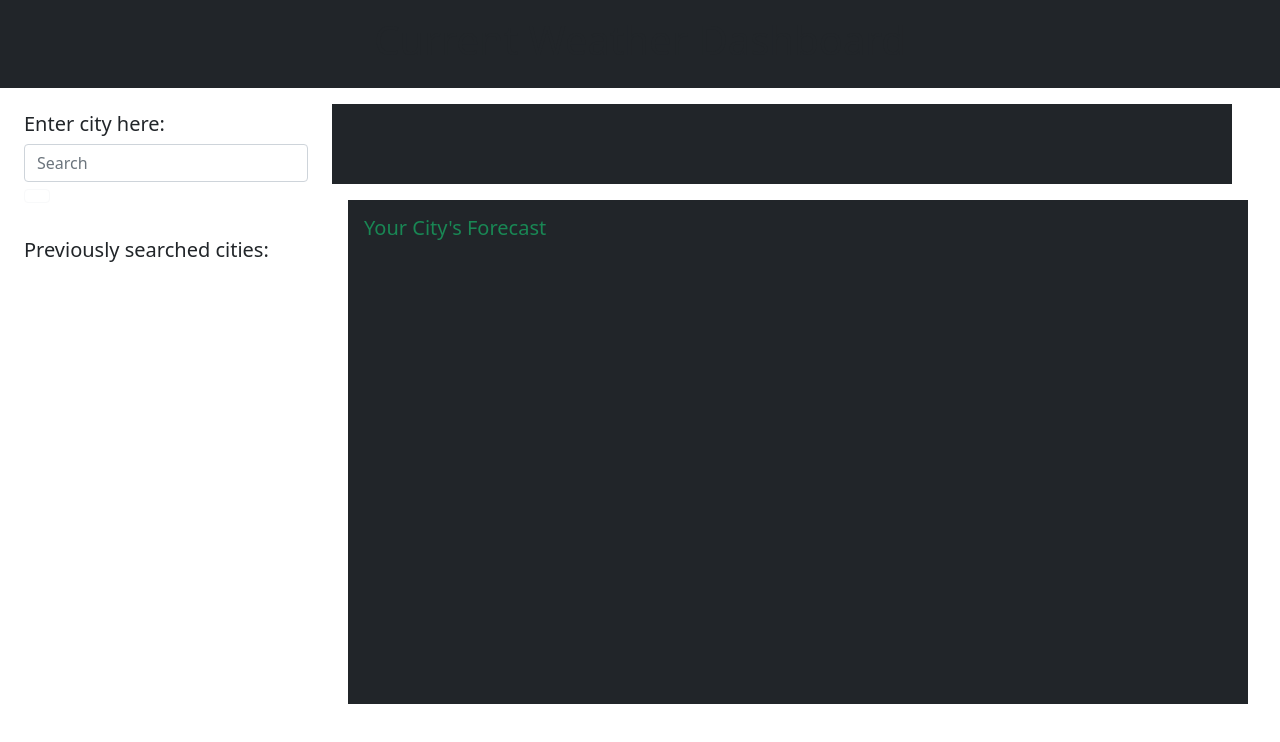
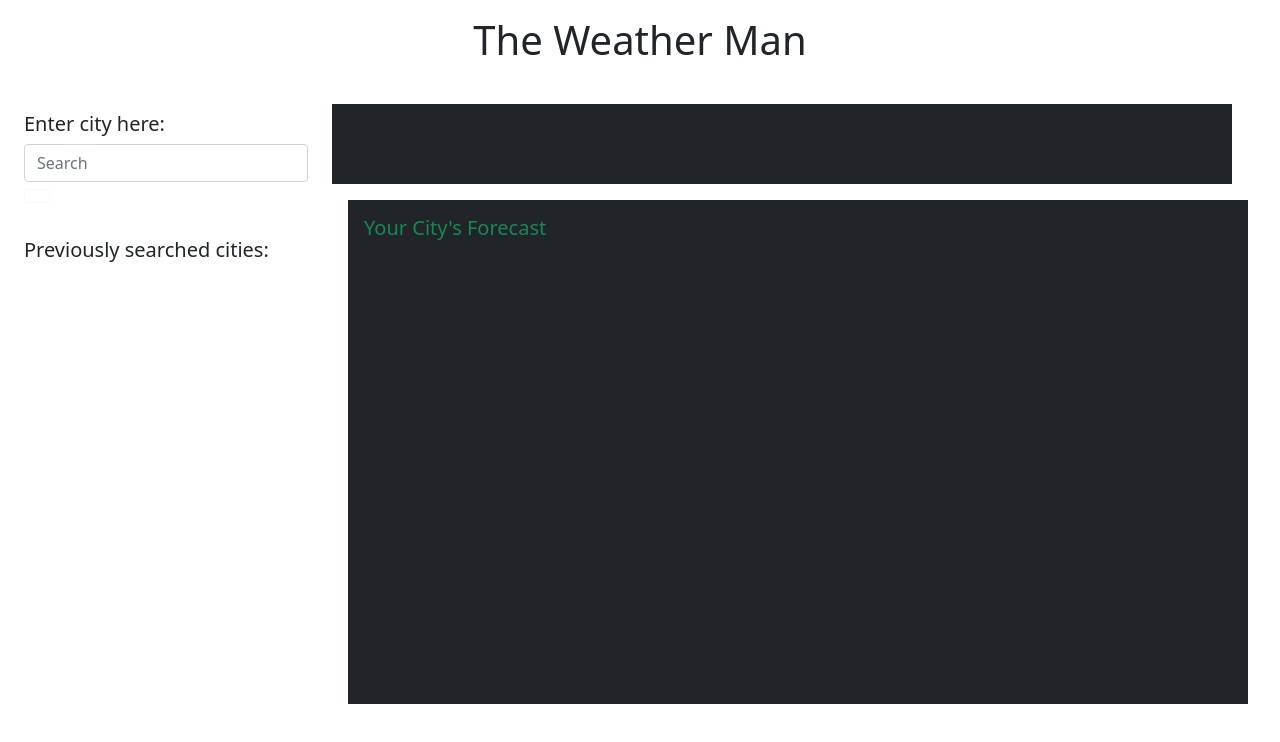
Before and after one commit to RowOliver/WeatherMan, a plain HTML site: page index.html in a window 1280 px wide. Drawn offline with nearby package versions, Linux system fonts and the light colour scheme.

Commit message:
small changes

```diff
--- a/index.html
+++ b/index.html
@@ -9,7 +9,7 @@
     <title>The WeatherMan</title>
 </head>
 <body>
-    <header id="header" class="container-fluid  pt-3 pb-3 bg-dark text-center"><h1>Current Weather Dashboard</h1></header>
+    <header id="header" class="container-fluid  pt-3 pb-3 bg-white text-center"><h1>The Weather Man</h1></header>
     <div class="container-fluid row">
         <div class="col-3 left_div justify-content-center pt-3" id="search-box">
                 <div class="search_div mb-4">
```
Also changed, not shown: Images/weather.png (added), 1 other file.
